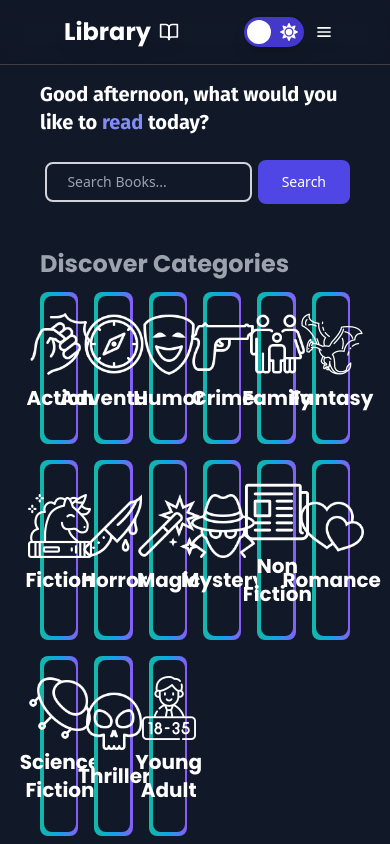
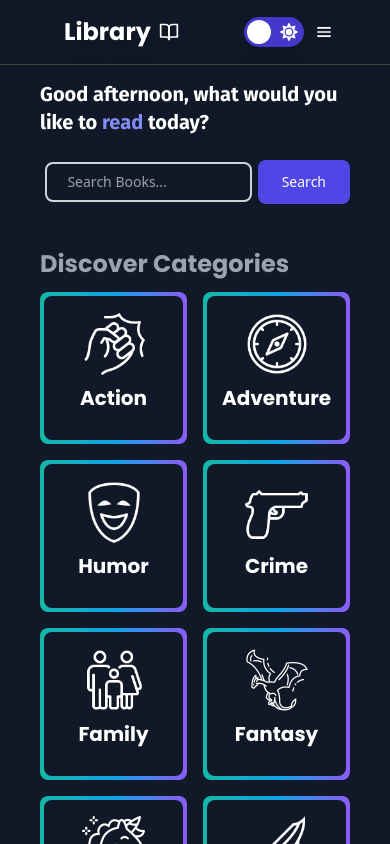
Before and after one commit to ivusc/library_website, a Next.js app: page / in a window 390 px wide. Shown: the top 844 px of the page. Built offline with nearby package versions, Linux system fonts and the light colour scheme.

Commit message:
updated responsiveness

```diff
--- a/components/home/Cards.tsx
+++ b/components/home/Cards.tsx
@@ -4,7 +4,7 @@ import { Card } from './Card'
 
 export const Cards : React.FC = () => {
   return (
-    <div className="grid grid-cols-6 gap-4">
+    <div className="grid grid-cols-1 min-[350px]:grid-cols-2 md:grid-cols-3 lg:grid-cols-6 gap-4">
       {CategoryItems.map((item, i) => (
         <Card item={item} key={i}/>
       ))}
--- a/pages/services.tsx
+++ b/pages/services.tsx
@@ -18,14 +18,14 @@ export const getServerSideProps : GetServerSideProps = async () => {
 
 const Services : NextPage<IService> = ({ libraryData }) => {
   return (
-    <div className='mx-10 flex flex-col space-y-3 h-screen xl:mx-[10em]'>
+    <div className='mx-10 flex flex-col space-y-3 h-full min-h-screen xl:mx-[10em]'>
       <Heading>Sevices</Heading>
       <div className='w-full flex flex-col justify-center'>
         <Title classStyles='mt-5 dark:text-gray-300 text-gray-700'>Crowd Level</Title>
         {libraryData.map((library) => (
           <div className='grid grid-cols-12' key={library.name}>
-            <p className='col-span-3 font-fira text-lg'>{ library.name }</p>
-            <Progress progress={library.crowdLevel?.toString().concat('%')} classStyles={'w-[70%] col-span-9 '}/>
+            <p className='lg:col-span-3 col-span-12 font-fira text-lg'>{ library.name }</p>
+            <Progress progress={library.crowdLevel?.toString().concat('%')} classStyles={'lg:w-[70%] w-full lg:col-span-9 col-span-12 mt-3 lg:mt-0'}/>
           </div>
         ))}
       </div>
```
